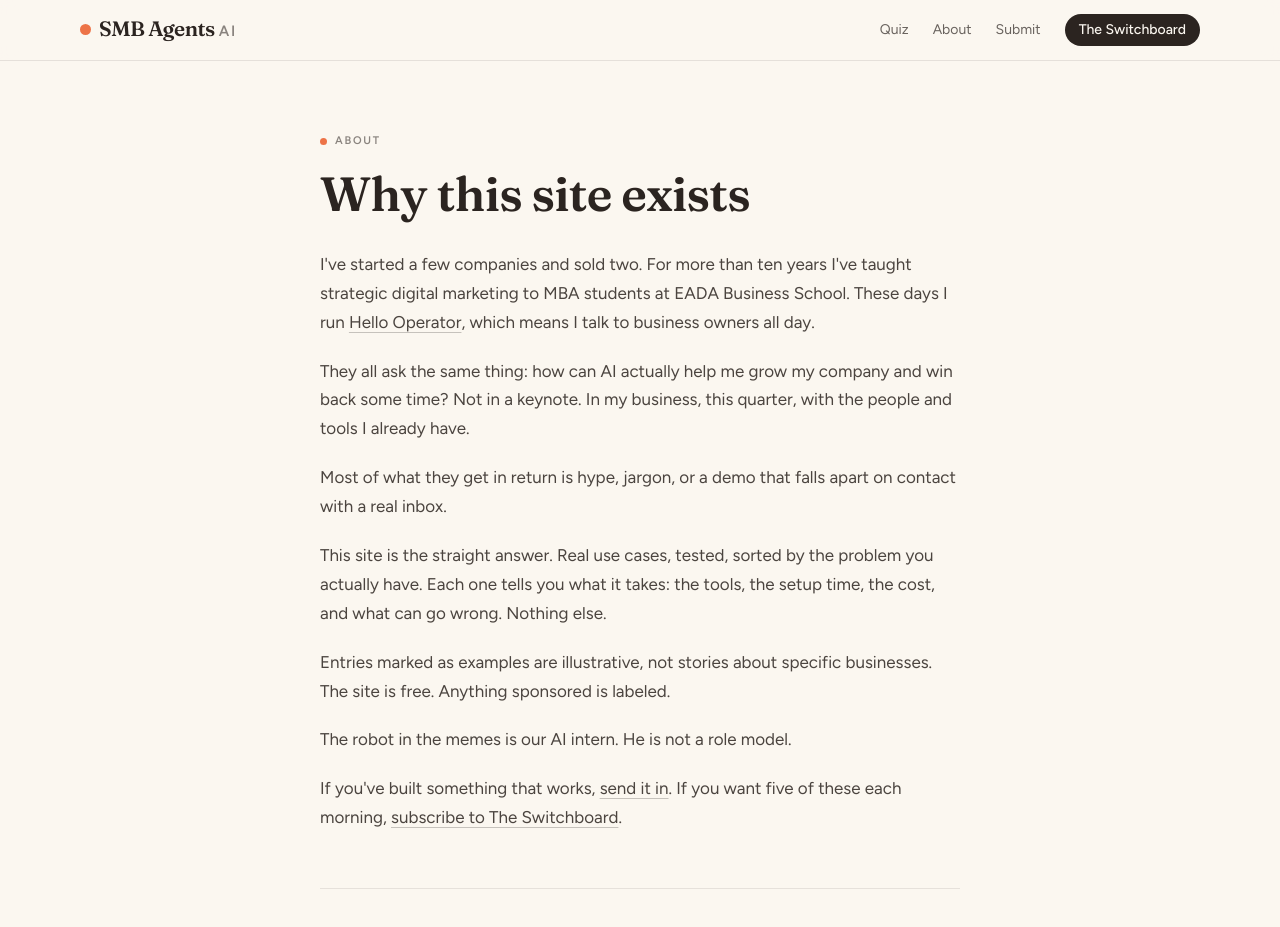
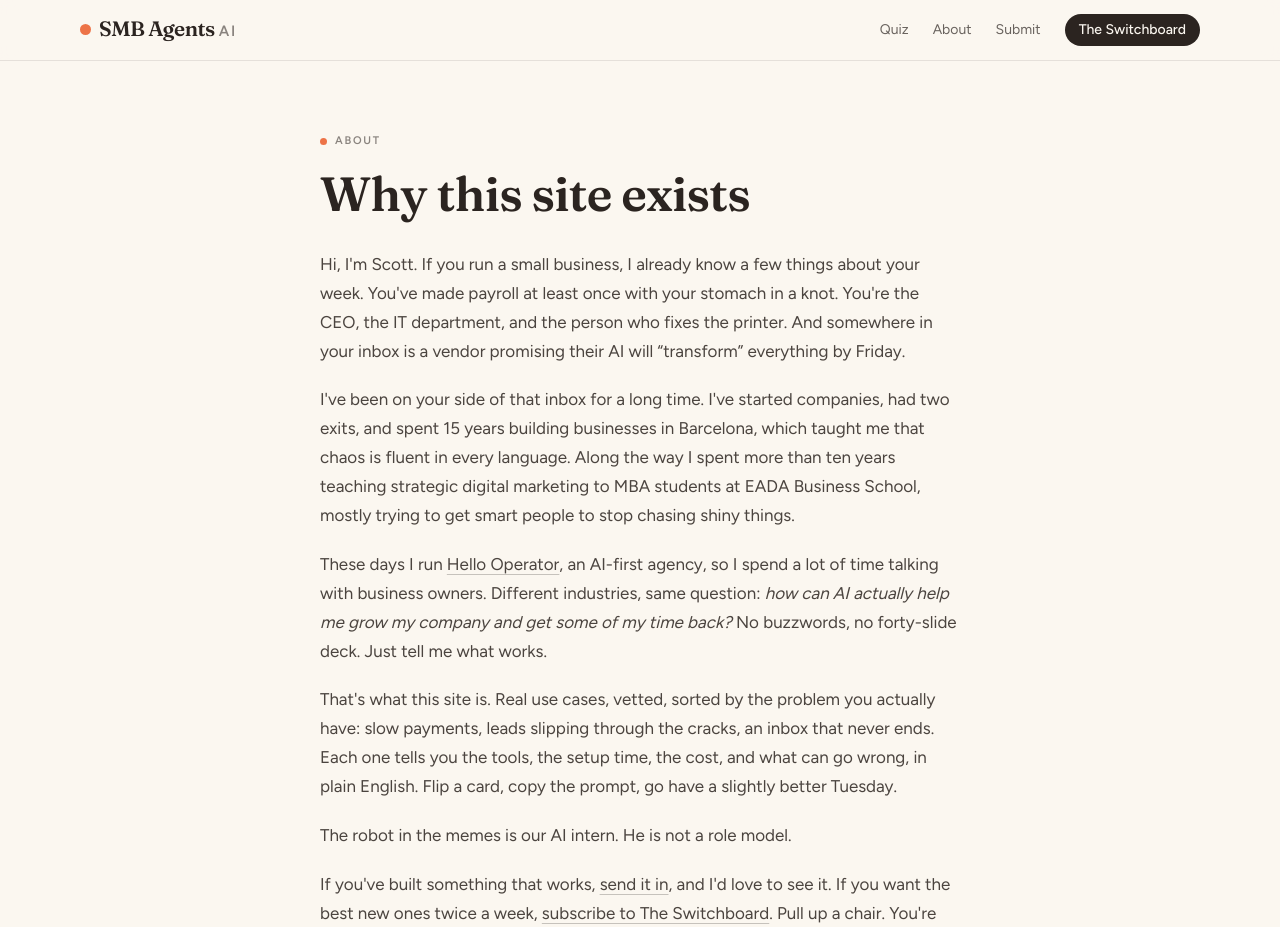
Before and after one commit to Scott-HelloOperator/smbagentsai, a Next.js app: page /about in a window 1280 px wide. Shown: the top 927 px of the page. Built offline with nearby package versions, Linux system fonts and the light colour scheme; no server answers; a web font is replaced by a local one.

Commit message:
About: warmer rewrite in Scott's voice

```diff
--- a/app/about/page.tsx
+++ b/app/about/page.tsx
@@ -10,13 +10,13 @@
     <h1 className="mt-4 font-serif text-4xl font-semibold leading-[1.1] tracking-[-0.015em] text-ink sm:text-5xl">Why this site exists</h1>
 
     <div className="mt-8 space-y-5">
-      <p>I&apos;ve started a few companies and sold two. For more than ten years I&apos;ve taught strategic digital marketing to MBA students at EADA Business School. These days I run <a href="https://hellooperator.ai" className={a} target="_blank" rel="noopener">Hello Operator</a>, which means I talk to business owners all day.</p>
-      <p>They all ask the same thing: how can AI actually help me grow my company and win back some time? Not in a keynote. In my business, this quarter, with the people and tools I already have.</p>
-      <p>Most of what they get in return is hype, jargon, or a demo that falls apart on contact with a real inbox.</p>
-      <p>This site is the straight answer. Real use cases, tested, sorted by the problem you actually have. Each one tells you what it takes: the tools, the setup time, the cost, and what can go wrong. Nothing else.</p>
-      <p>Entries marked as examples are illustrative, not stories about specific businesses. The site is free. Anything sponsored is labeled.</p>
+      <p>Hi, I&apos;m Scott. If you run a small business, I already know a few things about your week. You&apos;ve made payroll at least once with your stomach in a knot. You&apos;re the CEO, the IT department, and the person who fixes the printer. And somewhere in your inbox is a vendor promising their AI will &ldquo;transform&rdquo; everything by Friday.</p>
+      <p>I&apos;ve been on your side of that inbox for a long time. I&apos;ve started companies, had two exits, and spent 15 years building businesses in Barcelona, which taught me that chaos is fluent in every language. Along the way I spent more than ten years teaching strategic digital marketing to MBA students at EADA Business School, mostly trying to get smart people to stop chasing shiny things.</p>
+      <p>These days I run <a href="https://hellooperator.ai" className={a} target="_blank" rel="noopener">Hello Operator</a>, an AI-first agency, so I spend a lot of time talking with business owners. Different industries, same question: <em>how can AI actually help me grow my company and get some of my time back?</em> No buzzwords, no forty-slide deck. Just tell me what works.</p>
+      <p>That&apos;s what this site is. Real use cases, vetted, sorted by the problem you actually have: slow payments, leads slipping through the cracks, an inbox that never ends. Each one tells you the tools, the setup time, the cost, and what can go wrong, in plain English. Flip a card, copy the prompt, go have a slightly better Tuesday.</p>
       <p>The robot in the memes is our AI intern. He is not a role model.</p>
-      <p>If you&apos;ve built something that works, <Link className={a} href="/submit">send it in</Link>. If you want five of these each morning, <Link className={a} href="/#switchboard">subscribe to The Switchboard</Link>.</p>
+      <p>If you&apos;ve built something that works, <Link className={a} href="/submit">send it in</Link>, and I&apos;d love to see it. If you want the best new ones twice a week, <Link className={a} href="/#switchboard">subscribe to The Switchboard</Link>. Pull up a chair. You&apos;re among friends here.</p>
+      <p className="text-[14px] leading-relaxed text-ink/55">Entries marked as examples are illustrative, not stories about specific businesses. The site is free, and anything sponsored is labeled.</p>
     </div>
 
     <footer className="mt-14 border-t border-ink/10 pt-8">
```
